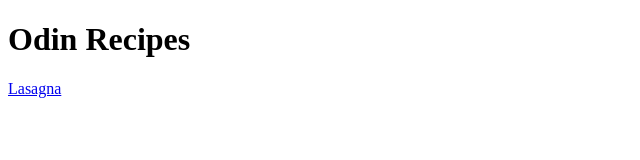
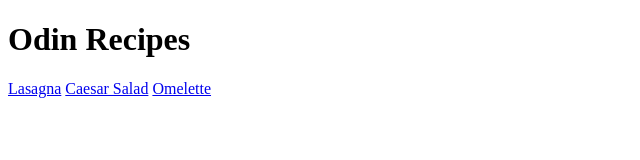
Before and after one commit to ernestog27/odin-recipes, a plain HTML site: page index.html in a window 1280 px wide. Shown: the whole page, without its empty margins (0-640 px from the left). Drawn offline with Linux system fonts and the light colour scheme.

```diff
--- a/index.html
+++ b/index.html
@@ -7,5 +7,7 @@
 <body>
     <h1>Odin Recipes</h1>
     <a href="recipes/lasagna.html">Lasagna</a>
+    <a href="recipes/salad.html">Caesar Salad</a>
+    <a href="recipes/omelette">Omelette</a>
 </body>
 </html>
```
Also changed, not shown: images/omelette-verolova.jpg (added), images/salad-tonyleong.jpg (added).
